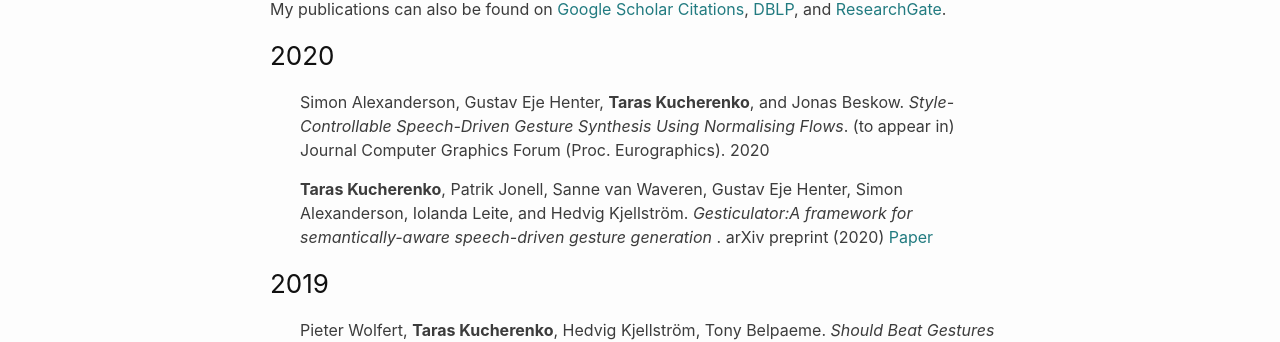
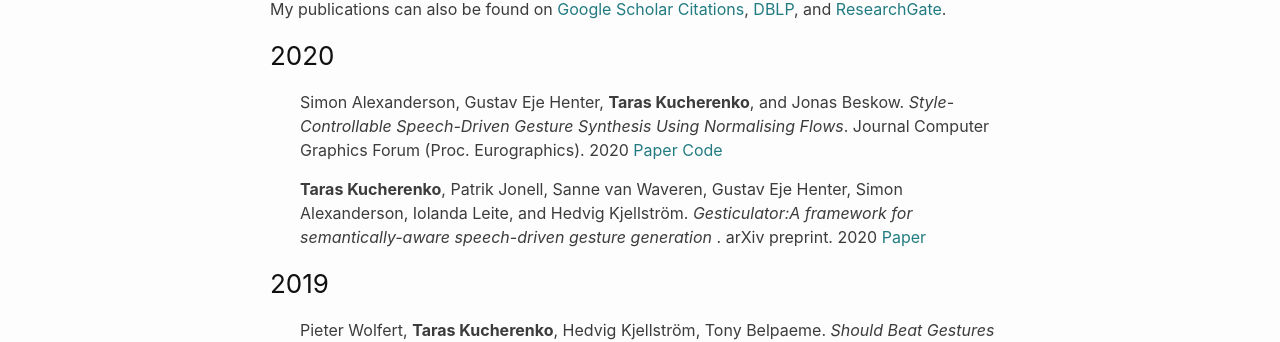
Before and after one commit to Svito-zar/Svito-zar.github.io, a Jekyll site: the page built from _pages/publications.md, in a window 1280 px wide. Shown: the part 125-467 px from the top of the page. Built offline with Jekyll 4.4.1, drawn with Linux system fonts in a browser that asks for light colours.

```diff
--- a/_pages/publications.md
+++ b/_pages/publications.md
@@ -7,9 +7,9 @@
 My publications can also be found on [Google Scholar Citations](https://scholar.google.com/citations?user=aI_16pYAAAAJ&hl=en), [DBLP](https://dblp.uni-trier.de/pers/hd/k/Kucherenko:Taras), and [ResearchGate](https://www.researchgate.net/profile/Taras_Kucherenko).
 
 ### 2020
-* Simon Alexanderson, Gustav  Eje  Henter, **Taras Kucherenko**,  and Jonas Beskow. *Style-Controllable Speech-Driven Gesture Synthesis Using Normalising Flows*. (to appear in) Journal Computer Graphics Forum (Proc. Eurographics). 2020
+* Simon Alexanderson, Gustav  Eje  Henter, **Taras Kucherenko**,  and Jonas Beskow. *Style-Controllable Speech-Driven Gesture Synthesis Using Normalising Flows*. Journal Computer Graphics Forum (Proc. Eurographics). 2020 [Paper](../papers/alexanderson2020style.pdf) [Code](https://github.com/simonalexanderson/StyleGestures)
 
-* **Taras Kucherenko**, Patrik Jonell, Sanne van Waveren, Gustav Eje Henter, Simon Alexanderson, Iolanda Leite, and Hedvig Kjellström. *Gesticulator:A framework for semantically-aware speech-driven gesture generation* . arXiv preprint (2020) [Paper](https://www.researchgate.net/publication/338853312_Gesticulator_A_framework_for_semantically-aware_speech-driven_gesture_generation)
+* **Taras Kucherenko**, Patrik Jonell, Sanne van Waveren, Gustav Eje Henter, Simon Alexanderson, Iolanda Leite, and Hedvig Kjellström. *Gesticulator:A framework for semantically-aware speech-driven gesture generation* . arXiv preprint. 2020 [Paper](https://www.researchgate.net/publication/338853312_Gesticulator_A_framework_for_semantically-aware_speech-driven_gesture_generation)
 
 ### 2019
 * Pieter Wolfert, **Taras Kucherenko**, Hedvig Kjellström, Tony Belpaeme. *Should Beat Gestures Be Learned Or Designed? A Benchmarking User Study.* ICDL-EPIROB 2019 Workshop on Naturalistic Non-Verbal and Affective Human-Robot Interactions, Oslo, August 19, 2019 [Paper](https://pieterwolfert.com/files/epirob_camera_final.pdf) [Code](https://github.com/Svito-zar/Speech_driven_gesture_generation) [Poster](../posters/should_gesture_be_learned_poster.pdf)
```
Also changed, not shown: index.md (+1 -1 lines), assets/Trinity.png (deleted), 1 other file.
